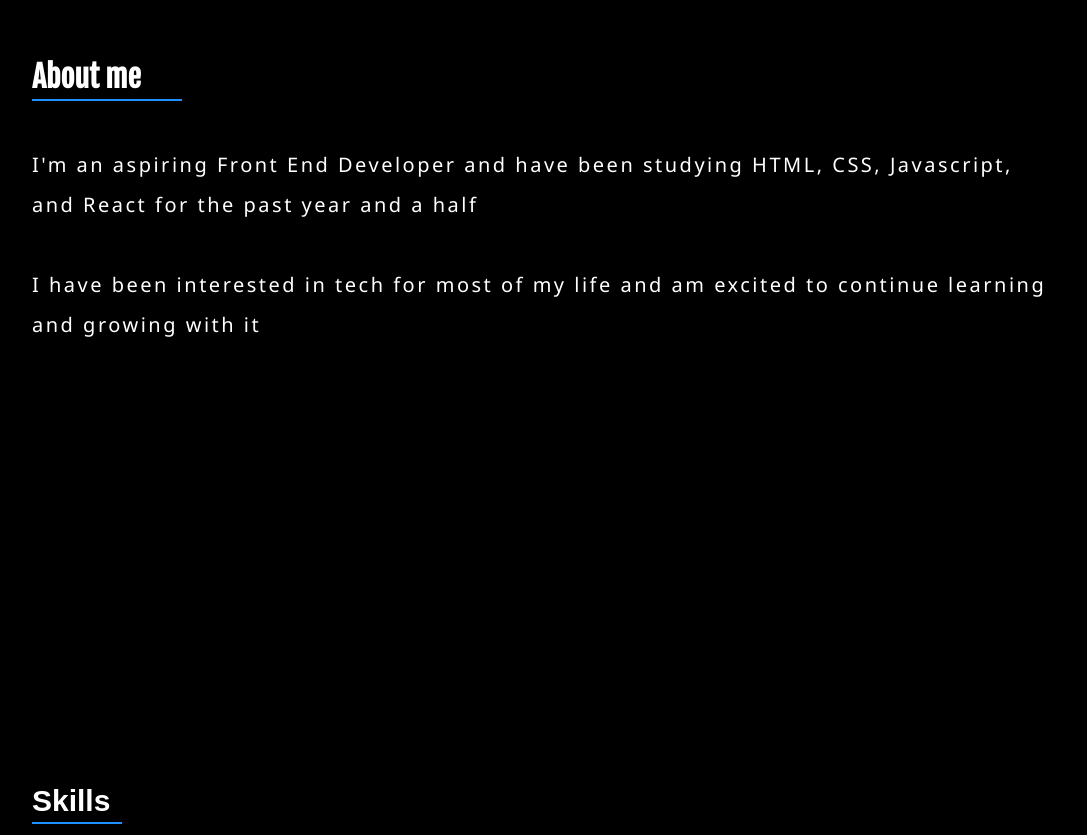
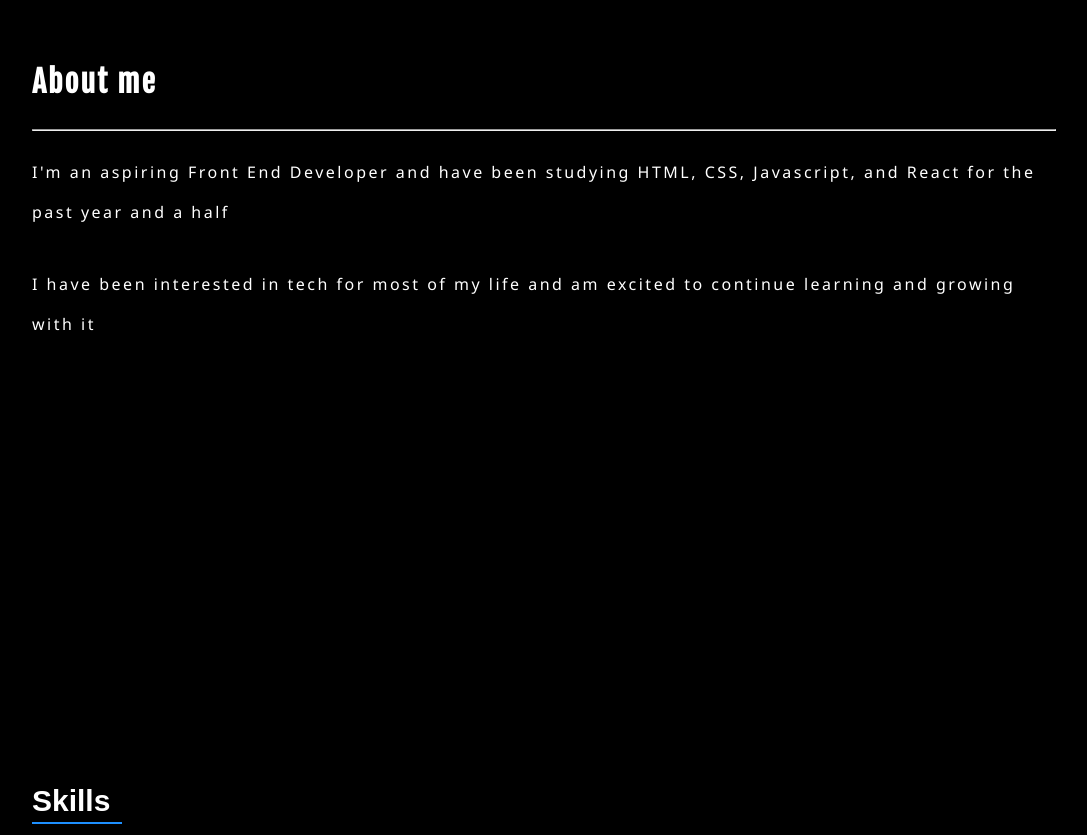
Before and after one commit to Braden0006/portfolio-version2, a React (Create React App) app: page / in a window 1280 px wide. Shown: the part 1001-1836 px from the top of the page, without its empty margins (96-1183 px from the left). Built offline with nearby package versions, Linux system fonts and the light colour scheme.

Commit message:
Changes some designs in "About"

```diff
--- a/src/Components/About/About.css
+++ b/src/Components/About/About.css
@@ -1 +1 @@
-.about{height:100vh;width:80vw;margin:auto;display:flex;flex-direction:column;justify-content:center}.about .about__title,.about .about__info-container__description{color:#fff}.about .about__title{font-size:3rem;padding-bottom:.4rem;border-bottom:2px solid #1e90ff;width:15rem;font-family:"Fjalla One",sans-serif}.about .about__info-container{display:flex;flex-direction:column;width:80vw}.about .about__info-container .about__info-container__description{font-size:2rem;line-height:4rem;letter-spacing:.25rem;font-family:"Noto Sans",sans-serif}@media screen and (min-width: 1440px){.about .about__title{font-size:4rem}.about .about__info{font-size:2.5rem}}/*# sourceMappingURL=About.css.map */
+.about{height:100vh;width:80vw;margin:auto;display:flex;flex-direction:column;justify-content:center}.about .about__title,.about .about__info-container__description{color:#fff}.about .about__title{font-size:3rem;letter-spacing:.2rem;padding-bottom:.4rem;font-family:"Fjalla One",sans-serif}.about .about__info-container{display:flex;flex-direction:column;width:80vw}.about .about__info-container .about__info-container__description{font-size:1.6rem;line-height:4rem;letter-spacing:.25rem;font-family:"Noto Sans",sans-serif}@media screen and (min-width: 1440px){.about .about__title{font-size:4rem}.about .about__info{font-size:2.5rem}}/*# sourceMappingURL=About.css.map */
--- a/src/Components/About/About.js
+++ b/src/Components/About/About.js
@@ -4,7 +4,10 @@ import "./About.css";
 export default function About() {
   return (
     <div className="about" id="about">
-      <h2 className="about__title">About me</h2>
+      <div className="about__title-container">
+        <h2 className="about__title">About me</h2>
+        <span><hr /></span>
+      </div>
       <div className="about__info-container">
         <p className="about__info-container__description">
           I'm an aspiring Front End Developer and have been studying HTML, CSS,
--- a/src/Components/About/About.scss
+++ b/src/Components/About/About.scss
@@ -13,10 +13,9 @@
     }
 
     .about__title {
-        font-size: $h2-font;
+        font-size: $thirty;
+        letter-spacing: $letter-spacing;
         padding-bottom: 0.4rem;
-        border-bottom: 2px solid dodgerblue;
-        width: 15rem;
         font-family: $title;
     }
 
@@ -26,7 +25,7 @@
         width: 80vw;
 
         .about__info-container__description {
-            font-size: $medium-font;
+            font-size: $sixteen;
             line-height: 4rem;
             letter-spacing: 0.25rem;
             font-family: $description;
--- a/src/Components/Variables/Variables.scss
+++ b/src/Components/Variables/Variables.scss
@@ -5,9 +5,10 @@ $description-font: 2.5rem;
 $icon-font: 3rem;
 $medium-font: 2rem;
 $title-font: 4rem;
-$sixteen;
+$thirty: 3rem;
 $twenty: 2rem;
 $twenty-two: 2.2rem;
+$sixteen: 1.6rem;
 
 // colors
 $white: white;
```
Also changed, not shown: 1 other file (tests, documents, lock files or other folders).
